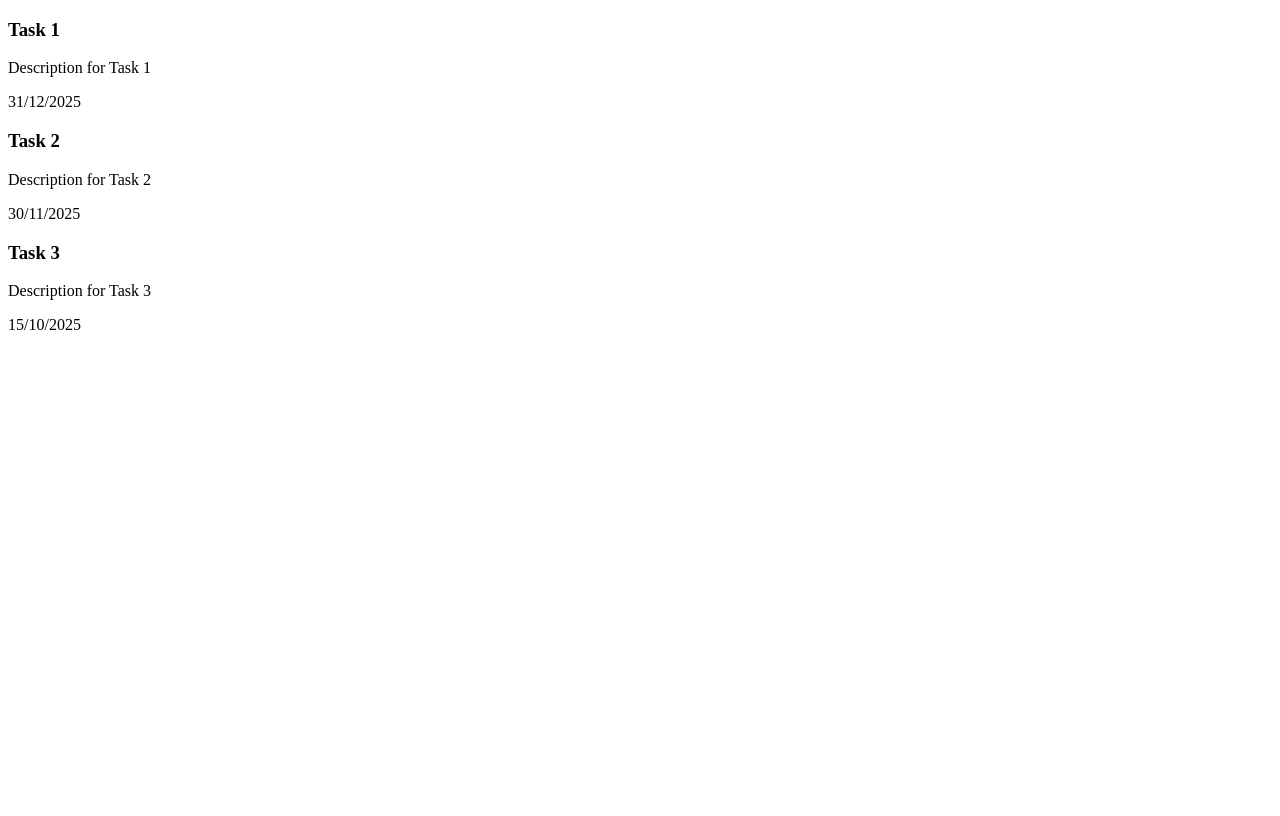
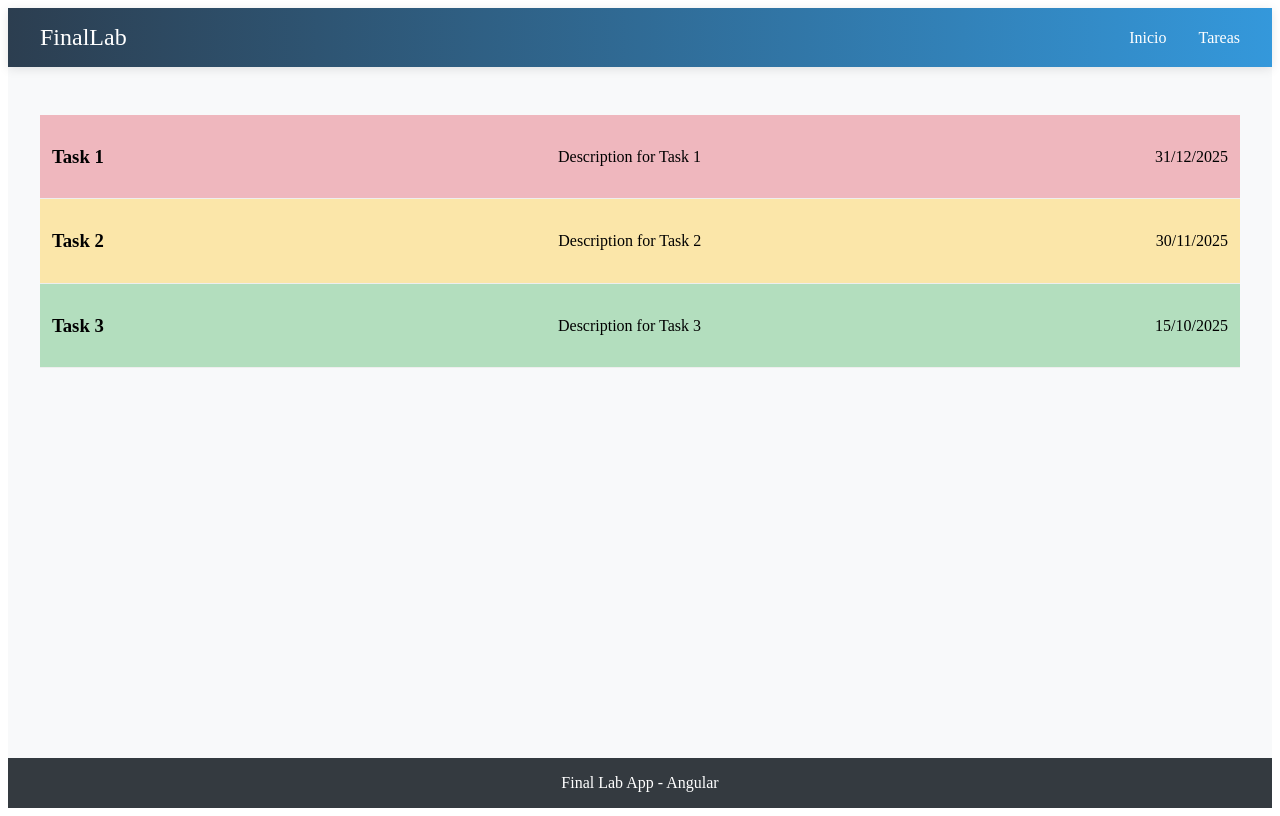
Before and after one commit to JuanFcoMiranda/FinalLab, an Angular app: page /tasks in a window 1280 px wide. Built offline with nearby package versions, Linux system fonts and the light colour scheme.

Commit message:
Added some styles and a directive to the list of tasks

```diff
--- a/src/app/app.css
+++ b/src/app/app.css
@@ -0,0 +1,82 @@
+.app-container {
+    min-height: 100vh;
+    display: flex;
+    flex-direction: column;
+}
+
+.main-content {
+    flex: 1;
+    padding: 2rem 0;
+    background-color: #f8f9fa;
+}
+
+.controls-section {
+    max-width: 800px;
+    margin: 2rem auto;
+    padding: 2rem;
+    background: white;
+    border-radius: 10px;
+    box-shadow: 0 2px 10px rgba(0, 0, 0, 0.1);
+}
+
+.controls-section h3 {
+    margin-top: 0;
+    color: #495057;
+    border-bottom: 2px solid #e9ecef;
+    padding-bottom: 0.5rem;
+}
+
+.control-group {
+    margin: 1.5rem 0;
+}
+
+.control-group label {
+    display: flex;
+    align-items: center;
+    gap: 0.5rem;
+    font-weight: 500;
+    cursor: pointer;
+}
+
+.control-group input[type="checkbox"] {
+    transform: scale(1.2);
+}
+
+.control-group h4 {
+    margin: 0 0 0.5rem 0;
+    color: #6c757d;
+}
+
+.control-group ul {
+    margin: 0;
+    padding-left: 1.5rem;
+    color: #495057;
+}
+
+.control-group li {
+    margin: 0.25rem 0;
+}
+
+.app-footer {
+    background-color: #343a40;
+    color: white;
+    text-align: center;
+    padding: 1rem;
+    margin: 0;
+}
+
+.app-footer p {
+    margin: 0;
+}
+
+/* Responsive */
+@media (max-width: 768px) {
+    .main-content {
+        padding: 1rem 0;
+    }
+
+    .controls-section {
+        margin: 1rem;
+        padding: 1rem;
+    }
+}
--- a/src/app/app.html
+++ b/src/app/app.html
@@ -1 +1,17 @@
-<router-outlet />
+<div class="app-container">
+    <app-header
+            [appTitle]="title()"
+            [currentUser]=""
+            (navigationClick)="onNavigation($event)"
+            (loginClick)="onHeaderLogin()"
+            (logoutClick)="onHeaderLogout()"
+    />
+    <!-- Main Content -->
+    <main class="main-content">
+        <router-outlet/>
+    </main>
+
+    <footer class="app-footer">
+        <p>Final Lab App - Angular</p>
+    </footer>
+</div>
--- a/src/app/app.ts
+++ b/src/app/app.ts
@@ -1,12 +1,25 @@
 import { Component, signal } from '@angular/core';
 import { RouterOutlet } from '@angular/router';
+import {Header} from "./layout/header/header";
 
 @Component({
   selector: 'app-root',
-  imports: [RouterOutlet],
+    imports: [RouterOutlet, Header],
   templateUrl: './app.html',
   styleUrl: './app.css'
 })
 export class App {
   protected readonly title = signal('FinalLab');
+
+    onNavigation($event: string) {
+
+    }
+
+    onHeaderLogin() {
+
+    }
+
+    onHeaderLogout() {
+
+    }
 }
--- a/src/app/components/tasks-list/tasks-list.css
+++ b/src/app/components/tasks-list/tasks-list.css
@@ -0,0 +1,72 @@
+.tasks-list {
+    max-width: 1200px;
+    margin: 0 auto;
+    padding: 1rem;
+}
+
+.tasks-list-header {
+    display: flex;
+    justify-content: space-between;
+    align-items: center;
+    margin-bottom: 1rem;
+
+    h2 {
+        margin: 0;
+        font-size: 1.5rem;
+    }
+}
+
+.task-item {
+    display: flex;
+    justify-content: space-between;
+    align-items: center;
+    padding: 0.75rem;
+    border-bottom: 1px solid #eee;
+
+    &:hover {
+        background-color: #f9f9f9;
+    }
+
+    .task-info {
+        display: flex;
+        flex-direction: column;
+
+        .task-title {
+            font-weight: bold;
+            margin: 0;
+        }
+
+        .task-details {
+            font-size: 0.875rem;
+            color: #666;
+        }
+    }
+
+    .task-actions {
+        button {
+            margin-left: 0.5rem;
+            padding: 0.5rem 1rem;
+            border: none;
+            border-radius: 4px;
+            cursor: pointer;
+
+            &.edit-btn {
+                background-color: #007bff;
+                color: white;
+
+                &:hover {
+                    background-color: #0056b3;
+                }
+            }
+
+            &.delete-btn {
+                background-color: #dc3545;
+                color: white;
+
+                &:hover {
+                    background-color: #a71d2a;
+                }
+            }
+        }
+    }
+}
--- a/src/app/components/tasks-list/tasks-list.html
+++ b/src/app/components/tasks-list/tasks-list.html
@@ -2,9 +2,9 @@
   <p>No tasks available.</p>
 }
 @else {
-  <div >
+  <div class="tasks-list">
     @for (task of tasks; track task.id) {
-      <div class="task-item">
+      <div class="task-item" [appPriorityColor]="task.priority">
         <h3>{{ task.title }}</h3>
         <p>{{ task.description }}</p>
         <p>{{ task.expirationDate | date:'dd/MM/yyyy' }}</p>
--- /dev/null
+++ b/src/app/layout/header/header.css
@@ -0,0 +1,79 @@
+.app-header {
+    background: linear-gradient(90deg, #2c3e50, #3498db);
+    color: white;
+    box-shadow: 0 2px 10px rgba(0, 0, 0, 0.1);
+    position: sticky;
+}
+
+.header-content {
+    max-width: 1200px;
+    margin: 0 auto;
+    padding: 1rem 2rem;
+    display: flex;
+    justify-content: space-between;
+    align-items: center;
+}
+
+.logo h1 {
+    margin: 0;
+    font-size: 1.5rem;
+    font-weight: 300;
+}
+
+.navigation ul {
+    list-style: none;
+    margin: 0;
+    padding: 0;
+    display: flex;
+    gap: 2rem;
+}
+
+.navigation a {
+    color: white;
+    text-decoration: none;
+    font-weight: 500;
+    transition: opacity 0.3s;
+}
+
+.navigation a:hover {
+    opacity: 0.8;
+}
+
+.user-actions {
+    display: flex;
+    align-items: center;
+    gap: 1rem;
+}
+
+.user-name {
+    font-weight: 500;
+}
+
+.btn-login,
+.btn-logout {
+    padding: 0.5rem 1rem;
+    border: 2px solid white;
+    background: transparent;
+    color: white;
+    border-radius: 5px;
+    cursor: pointer;
+    transition: all 0.3s;
+}
+
+.btn-login:hover,
+.btn-logout:hover {
+    background: white;
+    color: #2c3e50;
+}
+
+@media (max-width: 768px) {
+    .header-content {
+        flex-direction: column;
+        gap: 1rem;
+        text-align: center;
+    }
+
+    .navigation ul {
+        justify-content: center;
+    }
+}
--- /dev/null
+++ b/src/app/layout/header/header.html
@@ -0,0 +1,14 @@
+<header class="app-header">
+  <div class="header-content">
+    <div class="logo">
+      <h1>{{ appTitle }}</h1>
+    </div>
+
+    <nav class="navigation">
+      <ul>
+        <li><a routerLink="/">Inicio</a></li>
+        <li><a routerLink="/tasks">Tareas</a></li>
+      </ul>
+    </nav>
+  </div>
+</header>
--- /dev/null
+++ b/src/app/layout/header/header.ts
@@ -0,0 +1,30 @@
+import {Component, EventEmitter, Input, Output} from '@angular/core';
+import {CommonModule} from '@angular/common';
+import {RouterLink} from "@angular/router";
+
+@Component({
+  selector: 'app-header',
+    imports: [CommonModule, RouterLink],
+  templateUrl: './header.html',
+  styleUrl: './header.css'
+})
+export class Header {
+  @Input() appTitle: string = 'Welcome App';
+  @Input() currentUser: any = null;
+
+  @Output() navigationClick = new EventEmitter<string>();
+  @Output() loginClick = new EventEmitter<void>();
+  @Output() logoutClick = new EventEmitter<void>();
+
+  navigate(section: string) {
+    this.navigationClick.emit(section);
+  }
+
+  login(): void {
+    this.loginClick.emit();
+  }
+
+  logout(): void {
+    this.logoutClick.emit();
+  }
+}
--- a/src/app/models/task.ts
+++ b/src/app/models/task.ts
@@ -9,19 +9,19 @@ export interface Task {
 }
 
 export enum TaskPriority {
-  Low,
+  Low= 1,
   Medium,
   High
 }
 
 export enum TaskStatus {
-  Pending,
+  Pending = 1,
   InProgress,
   Completed
 }
 
 export enum TaskCategory {
-  Work,
+  Work = 1,
   Personal,
   Other
 }
--- /dev/null
+++ b/src/app/shared/directives/priority-color.ts
@@ -0,0 +1,35 @@
+import {Directive, ElementRef, Input, OnChanges, OnInit, SimpleChanges} from '@angular/core';
+import {TaskPriority} from "../../models/task";
+
+@Directive({
+    selector: '[appPriorityColor]'
+})
+export class PriorityColor implements OnInit, OnChanges {
+    @Input("appPriorityColor") priority: TaskPriority | undefined;
+
+    priorityColors: { [key in TaskPriority]: string } = {
+        [TaskPriority.Low]: '#28a745', // Green color
+        [TaskPriority.Medium]: '#ffc107', // Yellow color
+        [TaskPriority.High]: '#dc3545' // Red color
+    };
+
+    constructor(private readonly el: ElementRef) {}
+
+    ngOnInit(): void {
+        this.updateColor();
+    }
+
+    ngOnChanges(changes: SimpleChanges): void {
+        this.updateColor();
+    }
+
+    private updateColor(): void {
+        console.log(this.priority);
+        if (this.priority) {
+            console.log(this.priority);
+            const color = this.priorityColors[this.priority];
+            this.el.nativeElement.style.bodeLeft = `4px solid ${color}`;
+            this.el.nativeElement.style.background = `${color}55`;
+        }
+    }
+}
```
Also changed, not shown: src/app/components/tasks-list/tasks-list.ts (+5 -3 lines), 1 other file (tests, documents, lock files or other folders).
